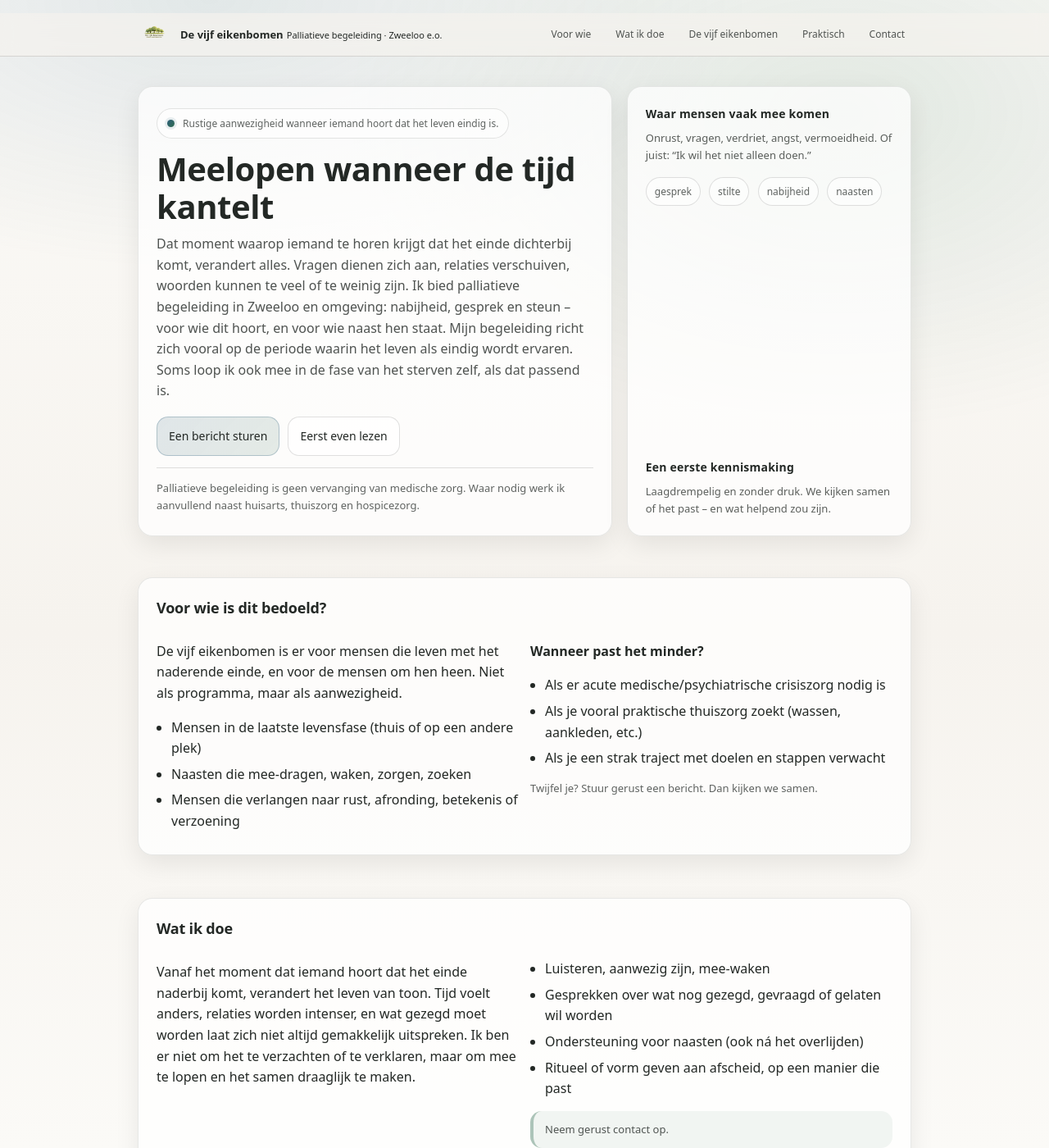
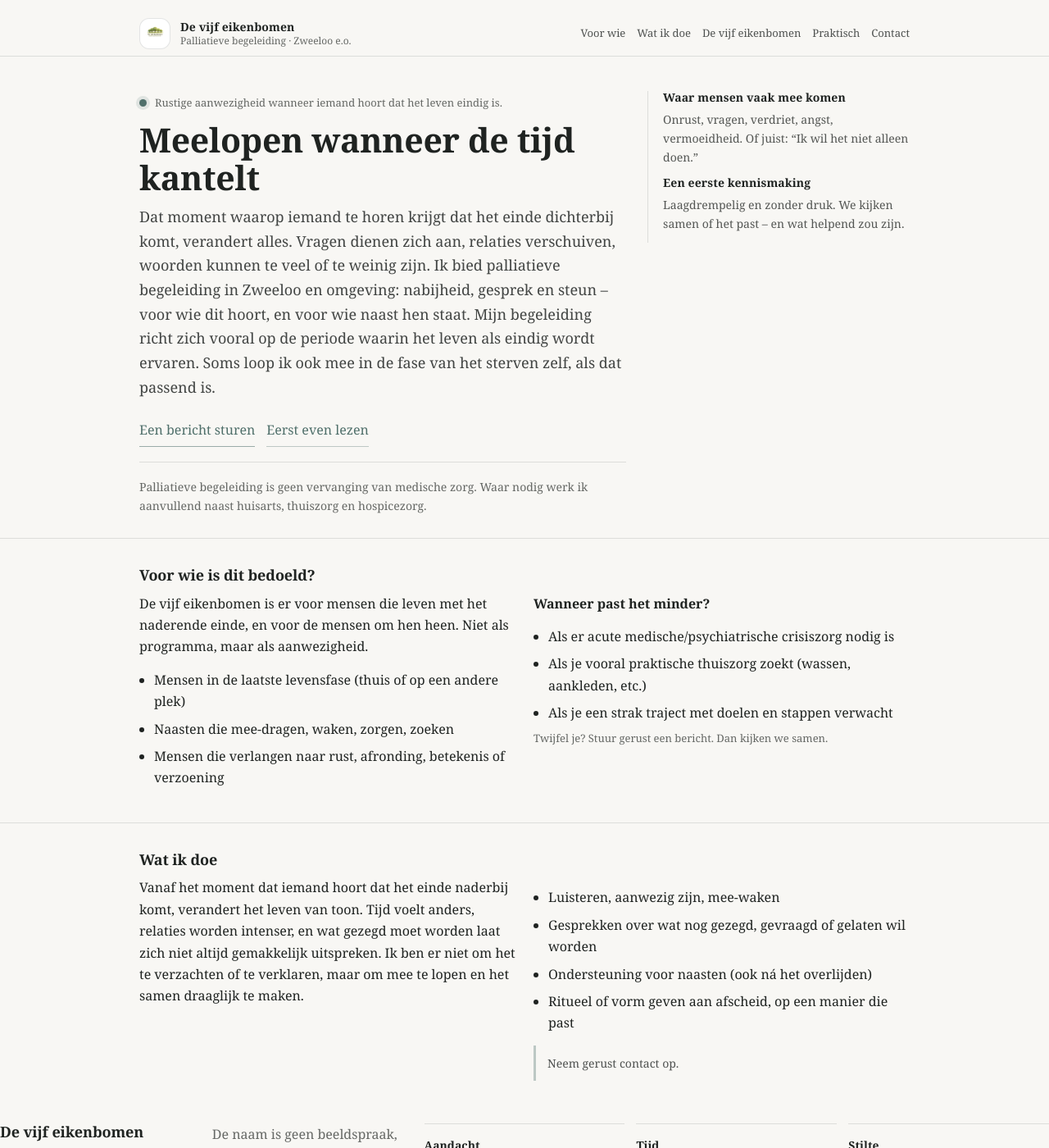
Before and after one commit to itffilosofieinfo/devijfeikenbomen.nl, a Jekyll site: the page built from index.md, in a window 1280 px wide and 1400 px high. Shown: the whole window at 82% size. Built offline with Jekyll 4.4.1, drawn with Linux system fonts in a browser that asks for light colours.

Commit message:
Update style.css

```diff
--- a/assets/css/style.css
+++ b/assets/css/style.css
@@ -1,16 +1,17 @@
 :root{
-  --bg: #f6f3ee;
-  --card: rgba(255,255,255,0.72);
-  --ink: #232825;
-  --muted: rgba(35,40,37,0.72);
-  --line: rgba(35,40,37,0.14);
+  /* Stil landschap */
+  --bg: #f8f7f4;
+  --paper: #ffffff;
+  --ink: #1f2321;
+  --muted: rgba(31,35,33,0.68);
+  --line: rgba(31,35,33,0.12);
 
-  --blue: #2d5f7a;
-  --green: #2f6b4f;
+  /* Accent: vergrijsd blauwgroen */
+  --accent: #4f6f6a;
+  --accent-soft: rgba(79,111,106,0.14);
 
-  --radius: 18px;
-  --shadow: 0 10px 30px rgba(0,0,0,0.08);
   --max: 980px;
+  --radius: 14px;
 }
 
 /* Base */
@@ -18,362 +19,334 @@
 html,body{ height:100%; }
 body{
   margin:0;
-  font-family: ui-sans-serif, system-ui, -apple-system, Segoe UI, Roboto, Helvetica, Arial, "Apple Color Emoji","Segoe UI Emoji";
-  line-height:1.6;
+  font-family: ui-serif, Georgia, "Times New Roman", Times, serif;
+  line-height:1.65;
   color:var(--ink);
-  background:
-    radial-gradient(1200px 600px at 20% 0%, rgba(45,95,122,0.12), transparent 55%),
-    radial-gradient(1100px 700px at 80% 10%, rgba(47,107,79,0.12), transparent 55%),
-    linear-gradient(180deg, #fbfaf7 0%, var(--bg) 55%, #fbfaf7 100%);
+  background: var(--bg);
 }
 
-a{ color:var(--blue); text-underline-offset:3px; }
-a:hover{ text-decoration-thickness:2px; }
+/* Links */
+a{
+  color: var(--accent);
+  text-underline-offset: 3px;
+  text-decoration-thickness: 1px;
+}
+a:hover{ text-decoration-thickness: 2px; }
 
 /* container */
-.container,
 .wrap{
-  max-width:var(--max);
-  margin:0 auto;
-  padding:0 18px;
+  max-width: var(--max);
+  margin: 0 auto;
+  padding: 0 20px;
 }
 
+/* Skip */
 .skip{
   position:absolute; left:-999px; top:auto; width:1px; height:1px; overflow:hidden;
 }
 .skip:focus{
-  left:18px; top:18px; width:auto; height:auto;
-  padding:10px 12px; background:#fff;
-  border-radius:10px; box-shadow:var(--shadow);
+  left:20px; top:18px; width:auto; height:auto;
+  padding:10px 12px; background: var(--paper);
+  border-radius: 10px;
+  border: 1px solid var(--line);
   z-index:999;
 }
 
-/* Header */
+/* Header (plat, stil) */
 .site-header{
-  position:sticky;
-  top:0;
-  z-index:20;
-  backdrop-filter: blur(10px);
-  background: rgba(246,243,238,0.65);
-  border-bottom:1px solid var(--line);
-  overflow:visible;
+  position: sticky;
+  top: 0;
+  z-index: 20;
+  background: rgba(248,247,244,0.92);
+  border-bottom: 1px solid var(--line);
+  backdrop-filter: blur(6px);
 }
 
-.header-inner{
+.topbar{
   display:flex;
   align-items:center;
   justify-content:space-between;
-  gap:14px;
-  padding:12px 0;
+  gap: 18px;
+  padding: 8px 0;
 }
 
+/* Brand */
 .brand{
-  display:inline-flex;
+  display:flex;
   align-items:center;
-  gap:12px;
+  gap: 12px;
   text-decoration:none;
-  color:inherit;
-  flex:0 0 auto;
+  color: inherit;
 }
 
-.brand-logo{
+.logo{
+  width: 38px;
+  height: 38px;
+  border-radius: 12px;
+  border: 1px solid var(--line);
+  background: var(--paper);
+  display:grid;
+  place-items:center;
+  overflow:hidden;
+}
+.logo img{
+  width: 100%;
+  height: 100%;
+  object-fit: contain;
+  padding: 5px;
   display:block;
-  height:56px;
-  width:auto;
-  max-width:260px;
-  opacity:1;
-  visibility:visible;
 }
 
-/* jouw huidige nav in header.html: <nav class="site-nav"> */
-.site-nav ul{
-  list-style:none;
-  display:flex;
-  flex-wrap:wrap;
-  gap:10px 14px;
-  justify-content:flex-end;
-  align-items:center;
-  margin:0;
-  padding:0;
+.brand-text strong{
+  display:block;
+  font-size: 14px;
+  font-weight: 600;
+  letter-spacing: 0.1px;
+  line-height: 1.2;
+}
+.brand-text span{
+  display:block;
+  font-size: 12px;
+  color: var(--muted);
+  margin-top: 1px;
+  line-height: 1.2;
 }
 
-.site-nav a{
-  font-size:13px;
-  color: rgba(35,40,37,0.78);
-  text-decoration:none;
-  padding:8px 10px;
-  border-radius:999px;
-  display:inline-block;
-}
-.site-nav a:hover{
-  background: rgba(47,59,53,0.06);
-  color: var(--ink);
-}
-
-/* (optioneel) behoud van je eerdere nav-class als je die elders gebruikt */
+/* Nav: rustig, dun, geen pillen */
 .nav{
   display:flex;
   flex-wrap:wrap;
-  gap:10px 14px;
+  gap: 10px 14px;
   justify-content:flex-end;
   align-items:center;
 }
 .nav a{
-  font-size:13px;
-  color: rgba(35,40,37,0.78);
+  font-size: 13px;
+  color: rgba(31,35,33,0.78);
   text-decoration:none;
-  padding:8px 10px;
-  border-radius:999px;
+  padding: 6px 0;          /* geen “knoppen” */
+  border-radius: 0;
+  border-bottom: 1px solid transparent;
 }
-.nav a:hover{ background: rgba(47,59,53,0.06); color: var(--ink); }
-
-/* Cards & sections */
-.card{
-  background: var(--card);
-  border: 1px solid rgba(35,40,37,0.10);
-  border-radius: var(--radius);
-  box-shadow: var(--shadow);
+.nav a:hover{
+  color: var(--ink);
+  border-bottom-color: rgba(79,111,106,0.45);
 }
 
-.section{ padding:26px 0; }
-.section-card{ padding:22px; }
+/* Typografie hiërarchie */
+h1{
+  margin: 0 0 10px;
+  font-weight: 600;
+  font-size: clamp(30px, 3.2vw, 44px);
+  line-height: 1.12;
+  letter-spacing: -0.3px;
+}
+h2{
+  margin: 0 0 10px;
+  font-weight: 600;
+  font-size: 20px;
+  line-height: 1.2;
+}
+p{ margin: 0 0 14px; }
+
+.muted{ color: var(--muted); }
+.small{ font-size: 13px; color: var(--muted); }
+
+/* Secties: geen cards, wel ritme + lijnen */
+.section{
+  padding: 34px 0;
+  border-top: 1px solid var(--line);
+}
+.section:first-of-type{ border-top: 0; }
 
 .section-title{
-  margin:0 0 10px;
-  font-size:18px;
-  letter-spacing:-0.2px;
+  margin: 0 0 10px;
+  font-size: 18px;
+  letter-spacing: -0.1px;
 }
 
-.muted{ color:var(--muted); }
-.small{ font-size:13px; }
+/* “Card” classes neutraal maken (zodat je HTML niet hoeft te wijzigen) */
+.card{
+  background: transparent;
+  border: 0;
+  border-radius: 0;
+  box-shadow: none;
+}
+.section-card{
+  padding: 0;              /* we doen spacing met .section */
+}
 
-/* Hero */
-.hero{ padding:36px 0 24px; }
-
+/* Hero: rust, geen blokken */
+.hero{
+  padding: 42px 0 28px;
+}
 .hero-grid{
   display:grid;
-  grid-template-columns: 1.25fr 0.75fr;
-  gap:18px;
-  align-items:stretch;
+  grid-template-columns: 1.3fr 0.7fr;
+  gap: 26px;
+  align-items:start;
 }
-
-.hero-main{ padding:26px 22px; }
 
 .kicker{
   display:inline-flex;
   align-items:center;
-  gap:10px;
-  font-size:12px;
-  color: rgba(35,40,37,0.72);
-  padding:8px 12px;
-  border-radius:999px;
-  border:1px solid rgba(35,40,37,0.12);
-  background: rgba(255,255,255,0.55);
-  margin-bottom:14px;
+  gap: 10px;
+  font-size: 13px;
+  color: var(--muted);
+  padding: 0;
+  border: 0;
+  background: transparent;
+  margin-bottom: 12px;
 }
-
 .dot{
-  width:9px; height:9px; border-radius:50%;
-  background: linear-gradient(135deg, var(--blue), var(--green));
-  box-shadow: 0 0 0 3px rgba(45,95,122,0.10);
-}
-
-h1{
-  margin:0 0 10px;
-  font-weight:700;
-  font-size: clamp(28px, 3.2vw, 40px);
-  line-height:1.15;
-  letter-spacing:-0.4px;
+  width: 9px; height: 9px;
+  border-radius: 50%;
+  background: var(--accent);
+  box-shadow: 0 0 0 4px var(--accent-soft);
 }
 
 .lead{
-  margin:0 0 18px;
-  font-size:16px;
-  color: rgba(35,40,37,0.80);
-  max-width:58ch;
+  font-size: 18px;
+  color: rgba(31,35,33,0.84);
+  max-width: 62ch;
+  margin-bottom: 18px;
 }
 
+/* CTA: geen “glossy buttons”, wel rustige links */
 .cta-row{
   display:flex;
   flex-wrap:wrap;
-  gap:10px;
-  margin-top:8px;
+  gap: 14px;
+  margin-top: 10px;
+}
+.btn{
+  display:inline-block;
+  text-decoration:none;
+  color: var(--accent);
+  padding: 6px 0;
+  border-bottom: 1px solid rgba(79,111,106,0.35);
+}
+.btn:hover{ border-bottom-color: rgba(79,111,106,0.75); }
+.btn.primary{
+  color: var(--accent);
+  border-bottom-color: rgba(79,111,106,0.55);
 }
 
-.btn{
-  display:inline-flex;
-  align-items:center;
-  justify-content:center;
-  gap:10px;
-  padding:12px 14px;
-  border-radius:14px;
-  border:1px solid rgba(35,40,37,0.14);
-  text-decoration:none;
-  font-size:14px;
-  color:var(--ink);
-  background: rgba(255,255,255,0.70);
-}
-.btn.primary{
-  border: 1px solid rgba(45,95,122,0.28);
-  background: linear-gradient(135deg, rgba(45,95,122,0.14), rgba(47,107,79,0.12));
-}
-.btn:hover{ transform: translateY(-1px); }
-
-.hero-side{
-  padding:22px;
-  display:flex;
-  flex-direction:column;
-  justify-content:space-between;
-  gap:14px;
-}
-
-.side-block h2{
-  margin:0 0 8px;
-  font-size:14px;
-  letter-spacing:0.2px;
-}
-.side-block p{
-  margin:0;
-  font-size:13px;
-  color: rgba(35,40,37,0.74);
-}
-
-.pill-row{ margin-top:10px; }
-.pill{
-  display:inline-block;
-  font-size:12px;
-  color: rgba(35,40,37,0.72);
-  border:1px solid rgba(35,40,37,0.14);
-  border-radius:999px;
-  padding:7px 10px;
-  background: rgba(255,255,255,0.55);
-  margin: 6px 6px 0 0;
-}
-
-.cols{
-  display:grid;
-  grid-template-columns: 1fr 1fr;
-  gap:14px;
-  align-items:start;
-}
-
-.list{ margin:12px 0 0; padding-left:18px; }
-.list li{ margin:6px 0; }
-
-.notice{
-  border-left:4px solid rgba(47,107,79,0.35);
-  padding:12px 12px 12px 14px;
-  background: rgba(47,107,79,0.06);
-  border-radius:14px;
-  margin-top:14px;
-  color: rgba(35,40,37,0.78);
-  font-size:13px;
-}
-
+/* Divider / fineprint */
 .divider{
   height:1px;
   border:0;
   background: var(--line);
-  margin:14px 0;
+  margin: 18px 0;
+}
+.fineprint{
+  margin: 0;
+  font-size: 14px;
+  color: var(--muted);
+  max-width: 75ch;
 }
 
-.fineprint{
-  margin:0;
-  font-size:13px;
-  color: var(--muted);
-  max-width: 70ch;
+/* Side blocks (rechter kolom): subtiele “notities” */
+.hero-side{
+  border-left: 1px solid var(--line);
+  padding-left: 18px;
+}
+.side-block h2{
+  margin: 0 0 6px;
+  font-size: 14px;
+  letter-spacing: 0.1px;
+}
+.side-block p{
+  margin: 0 0 12px;
+  font-size: 14px;
+  color: rgba(31,35,33,0.76);
 }
 
-/* Five eiken */
+/* Pills: weghalen (te druk) */
+.pill-row{ display:none; }
+.pill{ display:none; }
+
+/* Columns */
+.cols{
+  display:grid;
+  grid-template-columns: 1fr 1fr;
+  gap: 22px;
+  align-items:start;
+}
+
+/* Lists */
+.list{ margin: 12px 0 0; padding-left: 18px; }
+.list li{ margin: 7px 0; }
+
+/* Notice: van “kaart” naar rustige zijlijn */
+.notice{
+  border-left: 3px solid rgba(79,111,106,0.35);
+  padding: 10px 0 10px 14px;
+  background: transparent;
+  border-radius: 0;
+  margin-top: 14px;
+  color: rgba(31,35,33,0.78);
+  font-size: 14px;
+}
+
+/* Five eiken: rustiger grid, meer lucht */
 .eiken{
   display:grid;
   grid-template-columns: repeat(5, 1fr);
-  gap:10px;
-  margin-top:14px;
+  gap: 14px;
+  margin-top: 18px;
 }
-
 .eik{
-  padding:14px 14px 12px;
-  border-radius:16px;
-  border:1px solid rgba(35,40,37,0.10);
-  background: rgba(255,255,255,0.58);
-  min-height:110px;
+  padding: 14px 0;
+  border-top: 1px solid var(--line);
+  min-height: auto;
 }
-.eik strong{ display:block; font-size:14px; margin-bottom:4px; }
-.eik span{ font-size:13px; color: rgba(35,40,37,0.72); }
+.eik strong{
+  display:block;
+  font-size: 14px;
+  margin-bottom: 6px;
+}
+.eik span{
+  font-size: 14px;
+  color: rgba(31,35,33,0.74);
+}
 
 /* Contact */
 .contact-grid{
   display:grid;
   grid-template-columns: 1.1fr 0.9fr;
-  gap:14px;
+  gap: 22px;
   align-items:start;
 }
-.contact-line{ margin: 0 0 8px; }
+.contact-line{ margin: 0 0 10px; }
 
 /* Footer */
 .site-footer{
-  padding:26px 0 40px;
-  color: rgba(35,40,37,0.62);
-  font-size:12px;
+  padding: 28px 0 44px;
+  border-top: 1px solid var(--line);
+  color: var(--muted);
+  font-size: 13px;
 }
-
 .footer-row{
   display:flex;
   flex-wrap:wrap;
-  gap:10px;
+  gap: 10px;
   justify-content:space-between;
   align-items:center;
 }
-.footer-links a{ color: rgba(35,40,37,0.70); }
+.footer-links a{ color: rgba(31,35,33,0.70); }
 
 /* Responsive */
 @media (max-width: 860px){
   .hero-grid{ grid-template-columns: 1fr; }
+  .hero-side{ border-left: 0; padding-left: 0; border-top: 1px solid var(--line); padding-top: 16px; }
   .cols{ grid-template-columns: 1fr; }
   .contact-grid{ grid-template-columns: 1fr; }
-  .site-nav ul{ justify-content:flex-start; }
-  .brand-logo{ height:52px; }
   .eiken{ grid-template-columns: 1fr 1fr; }
+  .nav{ justify-content:flex-start; }
 }
 
 @media (max-width: 520px){
-  .header-inner{ flex-direction:column; align-items:flex-start; }
-  .site-nav ul{ justify-content:flex-start; }
+  .topbar{ flex-direction:column; align-items:flex-start; }
   .eiken{ grid-template-columns: 1fr; }
 }
-/* Header compacter (index.md gebruikt .topbar + .logo + .brand-text + .nav) */
-.topbar{
-  display:flex;
-  align-items:center;
-  justify-content:space-between;
-  gap:18px;
-  padding:6px 0;        /* was impliciet groter door line-height/inhoud */
-}
-
-.logo{
-  width:40px;
-  height:40px;
-}
-.logo img{
-  width:100%;
-  height:100%;
-  object-fit:contain;
-  padding:4px;
-  display:block;
-}
-
-.brand-text strong{
-  font-size:13px;
-  line-height:1.15;
-}
-.brand-text span{
-  font-size:11px;
-  line-height:1.15;
-  margin-top:0;
-}
-
-.nav a{
-  font-size:12px;
-  padding:6px 8px;
-}
```
